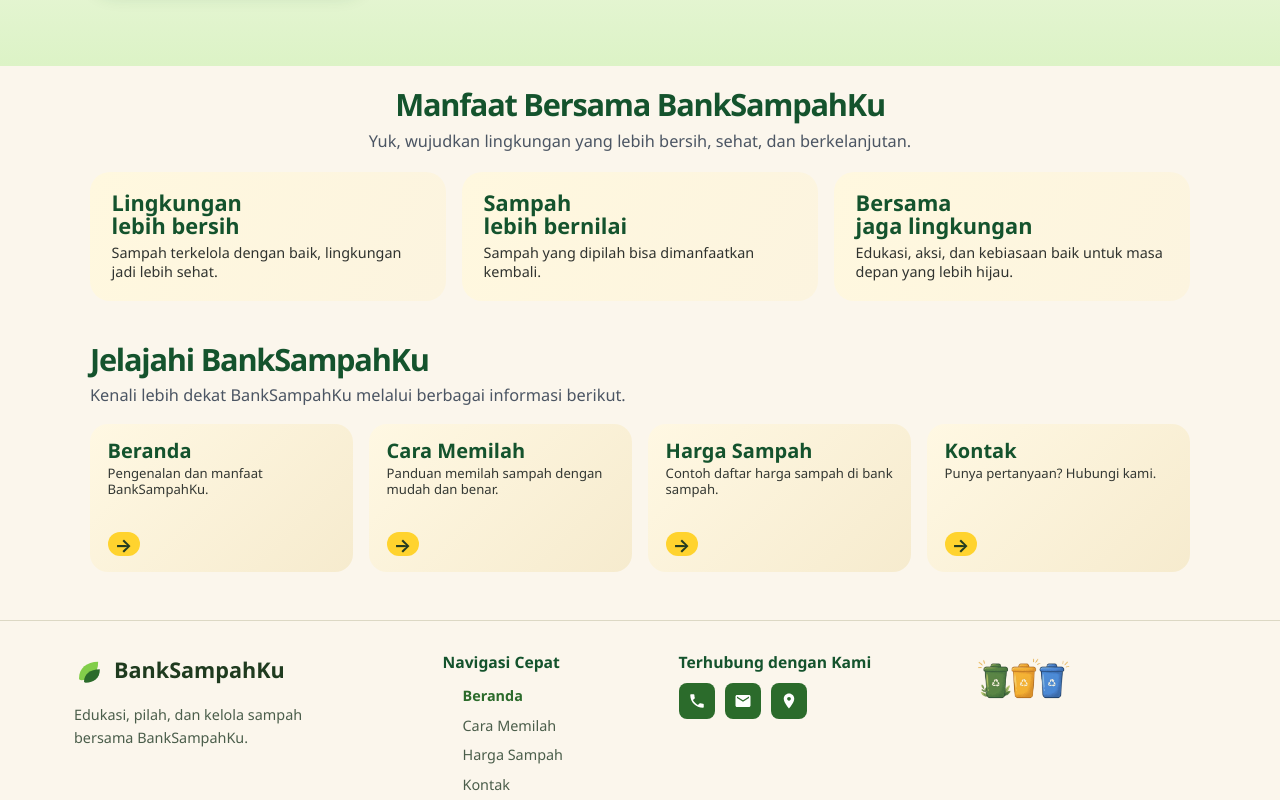
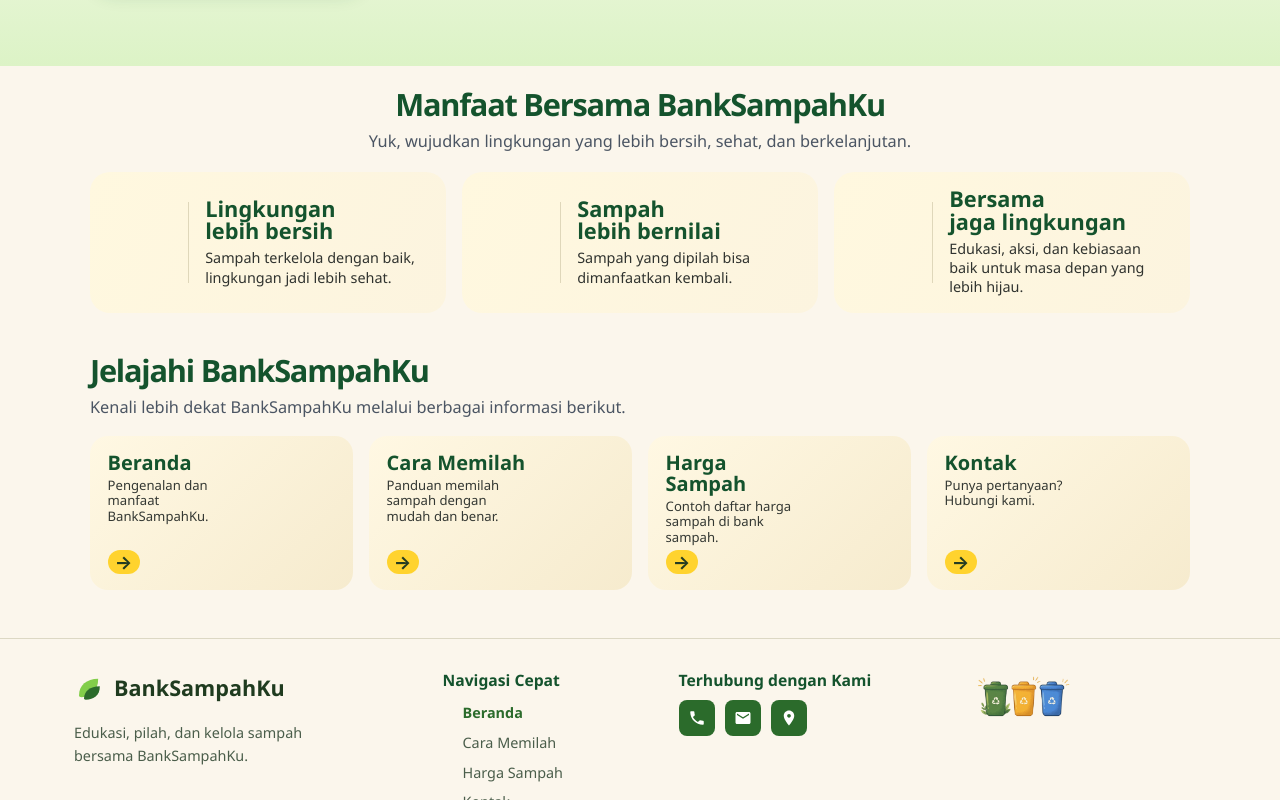
Before and after one commit to DaxnGo/BankSampahKu, a plain HTML site: page index.html in a window 1280 px wide. Shown: the part 428-1228 px from the top of the page. Drawn offline with Linux system fonts and the light colour scheme.

Commit message:
refactor(beranda): kosongkan isi ikon kartu, wadah tetap
- Tujuh wadah ikon di kartu Manfaat Bersama dan Jelajahi BankSampahKu dipasang lagi, isi SVG dikosongkan untuk sementara

- Kolom ikon Manfaat dan area ikon Jelajahi tetap memakan ruang sesuai ukuran aslinya, jadi ikon pengganti tinggal dimasukkan

- Panah kartu jelajah tetap sejajar 16px dari bawah

```diff
--- a/css/style.css
+++ b/css/style.css
@@ -1251,17 +1251,20 @@ a { color: var(--warna-hijau); }
 .home-judul-bagian h2, .home-jelajah-heading h2 { margin-bottom: .25rem; font-size: clamp(1.6rem, 2.4vw, 2.35rem); font-weight: 900; letter-spacing: -.04em; }
 .home-judul-bagian p, .home-jelajah-heading p { margin: 0; color: var(--warna-teks-lembut); font-size: 1.02rem; }
 .home-manfaat-grid { display: grid; grid-template-columns: repeat(3, 1fr); gap: 1rem; }
-.home-manfaat-kartu { display: grid; gap: .35rem; align-content: start; padding: 1.25rem 1.35rem; border-radius: 20px; background: linear-gradient(115deg, #fff8df, #fcf4df); }
-.home-manfaat-kartu h3 { margin: 0; font-size: clamp(1.15rem, 1.7vw, 1.55rem); font-weight: 900; line-height: 1.03; }
+.home-manfaat-kartu { display: grid; grid-template-columns: 5.25rem 1fr; gap: .85rem; align-items: center; padding: 1rem 1.1rem; border-radius: 20px; background: linear-gradient(115deg, #fff8df, #fcf4df); }
+.home-manfaat-ikon { display: grid; place-items: center; width: 5.1rem; height: 5.1rem; color: #49a827; border-right: 1px solid #dfd7ba; }
+.home-manfaat-ikon svg { width: 3.6rem; height: 3.6rem; fill: none; stroke: currentColor; stroke-width: 2; stroke-linecap: round; stroke-linejoin: round; }
+.home-manfaat-kartu h3 { margin: 0 0 .35rem; font-size: clamp(1.15rem, 1.7vw, 1.55rem); font-weight: 900; line-height: 1.03; }
 .home-manfaat-kartu p { margin: 0; color: #30332f; font-size: .9rem; line-height: 1.35; }
 
 .home-jelajah { padding-bottom: 3rem; }
 .home-jelajah-heading { margin-bottom: 1rem; }
 .home-jelajah-grid { display: grid; grid-template-columns: repeat(4, 1fr); gap: 1rem; }
 .home-jelajah-kartu { position: relative; display: flex; flex-direction: column; align-items: flex-start; gap: .3rem; min-height: 148px; overflow: hidden; padding: 1rem 1.1rem; border-radius: 18px; background: linear-gradient(135deg, #fff8e3, #f6ebce); color: var(--warna-hijau-tua); text-decoration: none; }
-.home-jelajah-kartu strong { font-size: 1.25rem; font-weight: 900; line-height: 1.05; }
-.home-jelajah-kartu small { color: #343833; font-size: .82rem; line-height: 1.18; }
+.home-jelajah-kartu strong { max-width: 62%; font-size: 1.25rem; font-weight: 900; line-height: 1.05; }
+.home-jelajah-kartu small { max-width: 62%; color: #343833; font-size: .82rem; line-height: 1.18; }
 .home-jelajah-panah { display: grid; place-items: center; width: 2rem; height: 1.5rem; margin-top: auto; padding-top: .1rem; border-radius: 999px; background: #ffd32e; color: #243c21; font-size: 1.15rem; line-height: 1; }
+.home-jelajah-ikon { position: absolute; right: .7rem; bottom: -.35rem; width: 5.2rem; height: 5.2rem; color: #4dbb25; fill: none; stroke: currentColor; stroke-width: 1.7; stroke-linecap: round; stroke-linejoin: round; transform: rotate(-7deg); opacity: .95; }
 .home-jelajah-kartu:hover { transform: translateY(-3px); box-shadow: 0 12px 24px rgb(20 83 45 / .12); }
 
 @media (max-width: 800px) {
@@ -1270,4 +1273,6 @@ a { color: var(--warna-hijau); }
 
 @media (max-width: 520px) {
   .home-manfaat-grid, .home-jelajah-grid { grid-template-columns: 1fr; }
+  .home-manfaat-kartu { grid-template-columns: 4.5rem 1fr; }
+  .home-manfaat-ikon { width: 4.5rem; height: 4.5rem; }
 }
--- a/index.html
+++ b/index.html
@@ -47,16 +47,16 @@
       </div>
       <div class="home-manfaat-grid">
         <article class="home-manfaat-kartu">
-          <h3>Lingkungan<br>lebih bersih</h3>
-          <p>Sampah terkelola dengan baik, lingkungan jadi lebih sehat.</p>
+          <span class="home-manfaat-ikon" aria-hidden="true"><svg viewBox="0 0 24 24"></svg></span>
+          <div><h3>Lingkungan<br>lebih bersih</h3><p>Sampah terkelola dengan baik, lingkungan jadi lebih sehat.</p></div>
         </article>
         <article class="home-manfaat-kartu">
-          <h3>Sampah<br>lebih bernilai</h3>
-          <p>Sampah yang dipilah bisa dimanfaatkan kembali.</p>
+          <span class="home-manfaat-ikon" aria-hidden="true"><svg viewBox="0 0 24 24"></svg></span>
+          <div><h3>Sampah<br>lebih bernilai</h3><p>Sampah yang dipilah bisa dimanfaatkan kembali.</p></div>
         </article>
         <article class="home-manfaat-kartu">
-          <h3>Bersama<br>jaga lingkungan</h3>
-          <p>Edukasi, aksi, dan kebiasaan baik untuk masa depan yang lebih hijau.</p>
+          <span class="home-manfaat-ikon" aria-hidden="true"><svg viewBox="0 0 24 24"></svg></span>
+          <div><h3>Bersama<br>jaga lingkungan</h3><p>Edukasi, aksi, dan kebiasaan baik untuk masa depan yang lebih hijau.</p></div>
         </article>
       </div>
     </section>
@@ -68,21 +68,25 @@
           <strong>Beranda</strong>
           <small>Pengenalan dan manfaat BankSampahKu.</small>
           <b class="home-jelajah-panah" aria-hidden="true">→</b>
+          <svg class="home-jelajah-ikon" aria-hidden="true" viewBox="0 0 24 24"></svg>
         </a>
         <a class="home-jelajah-kartu" href="memilah.html">
           <strong>Cara Memilah</strong>
           <small>Panduan memilah sampah dengan mudah dan benar.</small>
           <b class="home-jelajah-panah" aria-hidden="true">→</b>
+          <svg class="home-jelajah-ikon" aria-hidden="true" viewBox="0 0 24 24"></svg>
         </a>
         <a class="home-jelajah-kartu" href="harga.html">
           <strong>Harga Sampah</strong>
           <small>Contoh daftar harga sampah di bank sampah.</small>
           <b class="home-jelajah-panah" aria-hidden="true">→</b>
+          <svg class="home-jelajah-ikon" aria-hidden="true" viewBox="0 0 24 24"></svg>
         </a>
         <a class="home-jelajah-kartu" href="kontak.html">
           <strong>Kontak</strong>
           <small>Punya pertanyaan? Hubungi kami.</small>
           <b class="home-jelajah-panah" aria-hidden="true">→</b>
+          <svg class="home-jelajah-ikon" aria-hidden="true" viewBox="0 0 24 24"></svg>
         </a>
       </div>
     </section>
```
